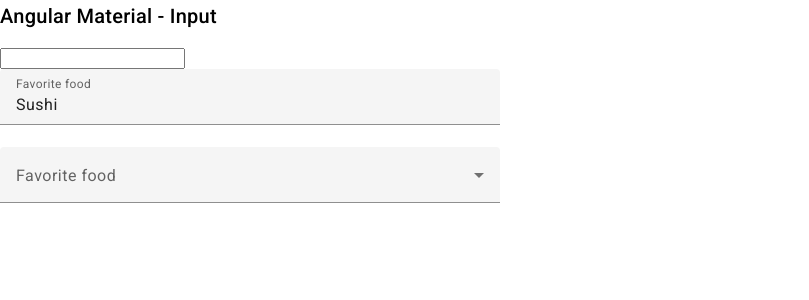
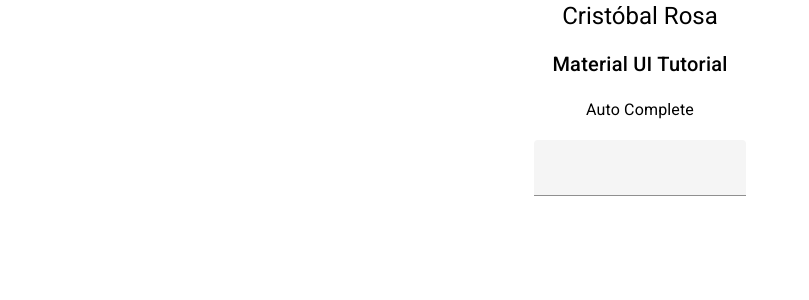
Before and after one commit to jcaido/angularmaterial, an Angular app: page /autocomplete in a window 1280 px wide. Before the commit this address led to /. Shown: the top 300 px of the page, without its empty margins (0-809 px from the left). Built offline with nearby package versions, Linux system fonts and the light colour scheme.

Commit message:
create autocomplete component basic

```diff
--- a/src/Material.Module.ts
+++ b/src/Material.Module.ts
@@ -1,11 +1,13 @@
 import { NgModule } from "@angular/core";
 import { MatInputModule } from "@angular/material/input";
 import { MatSelectModule } from "@angular/material/select";
+import { MatAutocompleteModule } from "@angular/material/autocomplete";
 
 @NgModule({
   exports: [
     MatInputModule,
-    MatSelectModule
+    MatSelectModule,
+    MatAutocompleteModule
   ]
 })
 export class MaterialModule{}
--- a/src/app/app-routing.module.ts
+++ b/src/app/app-routing.module.ts
@@ -1,7 +1,12 @@
 import { NgModule } from '@angular/core';
 import { RouterModule, Routes } from '@angular/router';
+import { AutocompleteComponent } from './component/autocomplete/autocomplete.component';
+import { InputComponent } from './input/input.component';
 
-const routes: Routes = [];
+const routes: Routes = [
+  {path:'autocomplete', component: AutocompleteComponent},
+  {path:'input', component: InputComponent}
+];
 
 @NgModule({
   imports: [RouterModule.forRoot(routes)],
--- a/src/app/app.component.html
+++ b/src/app/app.component.html
@@ -1,2 +1,5 @@
-<router-outlet></router-outlet>
-<app-input></app-input>
+<div style="text-align: center;">
+  <h1>Cristóbal Rosa</h1>
+  <h2>Material UI Tutorial</h2>
+  <router-outlet></router-outlet>
+</div>
--- a/src/app/app.module.ts
+++ b/src/app/app.module.ts
@@ -6,11 +6,13 @@
 import { provideAnimationsAsync } from '@angular/platform-browser/animations/async';
 import { InputComponent } from './input/input.component';
 import { MaterialModule } from '../Material.Module';
+import { AutocompleteComponent } from './component/autocomplete/autocomplete.component';
 
 @NgModule({
   declarations: [
     AppComponent,
-    InputComponent
+    InputComponent,
+    AutocompleteComponent
   ],
   imports: [
     BrowserModule,
--- /dev/null
+++ b/src/app/component/autocomplete/autocomplete.component.html
@@ -0,0 +1,12 @@
+<h3>Auto Complete</h3>
+
+<form class="example-form">
+  <mat-form-field class="example-full-width">
+    <input matInput [matAutocomplete]="auto" />
+  </mat-form-field>
+  <mat-autocomplete   autoActiveFirstOption #auto>
+    @for (color of colorArray; track $index) {
+      <mat-option [value]="color">{{color}}</mat-option>
+    }
+  </mat-autocomplete>
+</form>
--- /dev/null
+++ b/src/app/component/autocomplete/autocomplete.component.ts
@@ -0,0 +1,12 @@
+import { Component } from '@angular/core';
+
+@Component({
+  selector: 'app-autocomplete',
+  templateUrl: './autocomplete.component.html',
+  styleUrl: './autocomplete.component.css'
+})
+export class AutocompleteComponent {
+
+  colorArray: string[] = ['Red', 'Green', 'Value'];
+
+}
```
Also changed, not shown: src/app/component/autocomplete/autocomplete.component.css (added), 1 other file (tests, documents, lock files or other folders).
